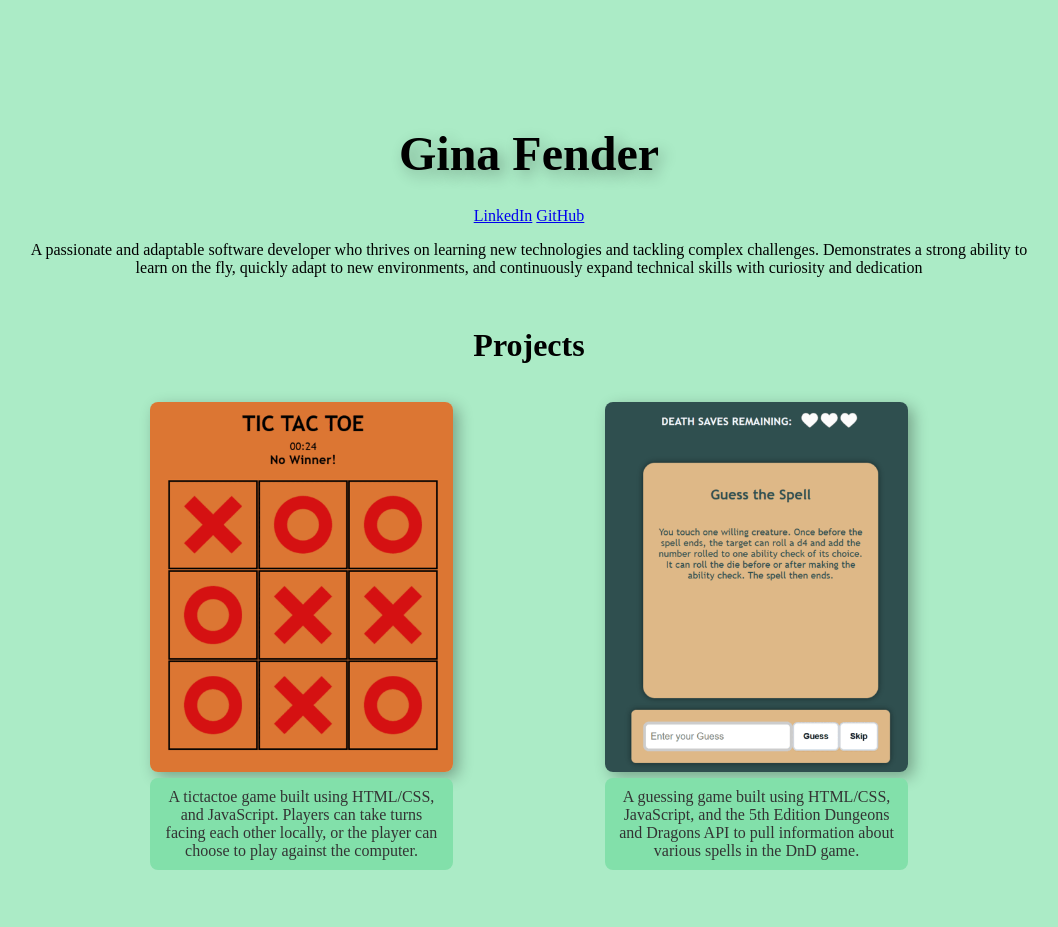
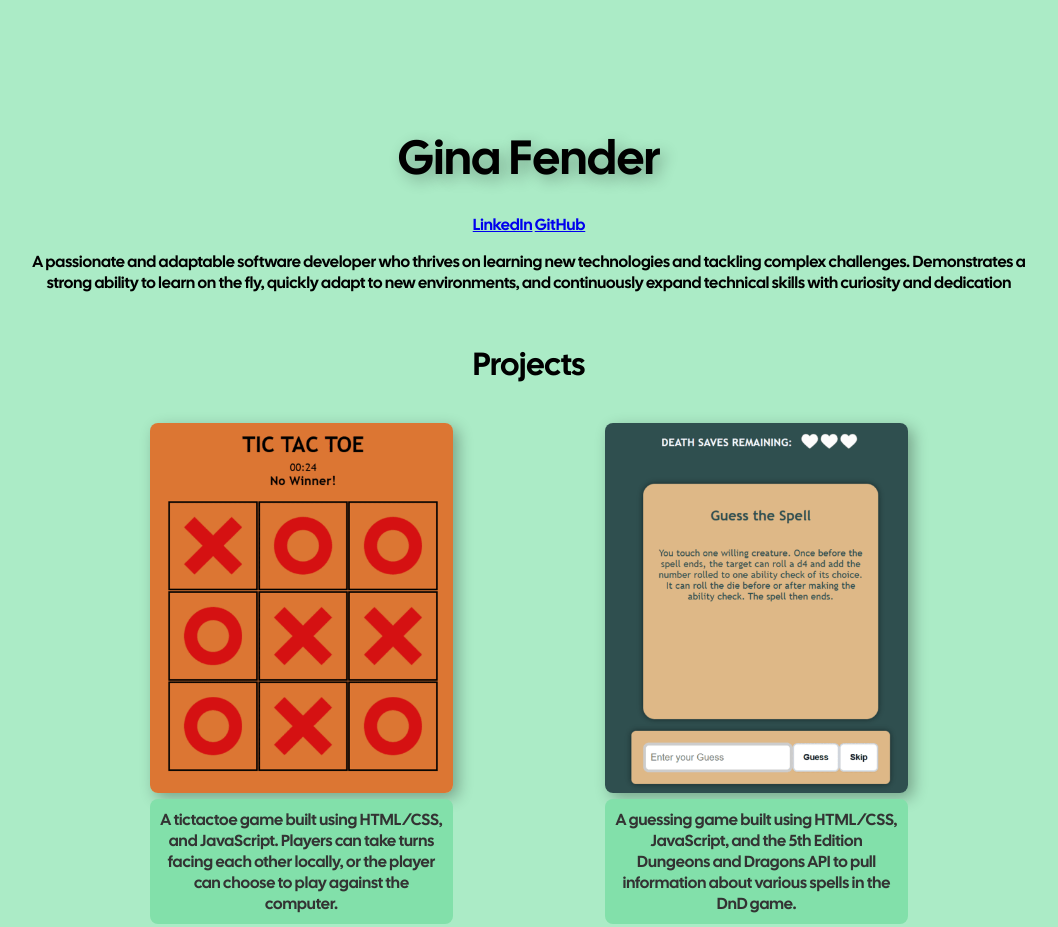
Before and after one commit to birbothedev/portfolio, a plain HTML site: page index.html in a window 1280 px wide. Shown: the top 927 px of the page, without its empty margins (111-1169 px from the left). Drawn offline with Linux system fonts and the light colour scheme; the site is published under a folder, as on GitHub Pages, so addresses that start at the root find nothing.

Commit message:
testing font fix

```diff
--- a/index/styles.css
+++ b/index/styles.css
@@ -1,6 +1,6 @@
 @font-face {
     font-family: calSans;
-    src: url(/font/CalSans-Regular.ttf);
+    src: url(../font/CalSans-Regular.ttf);
     font-weight: bold;
 }
 
```
